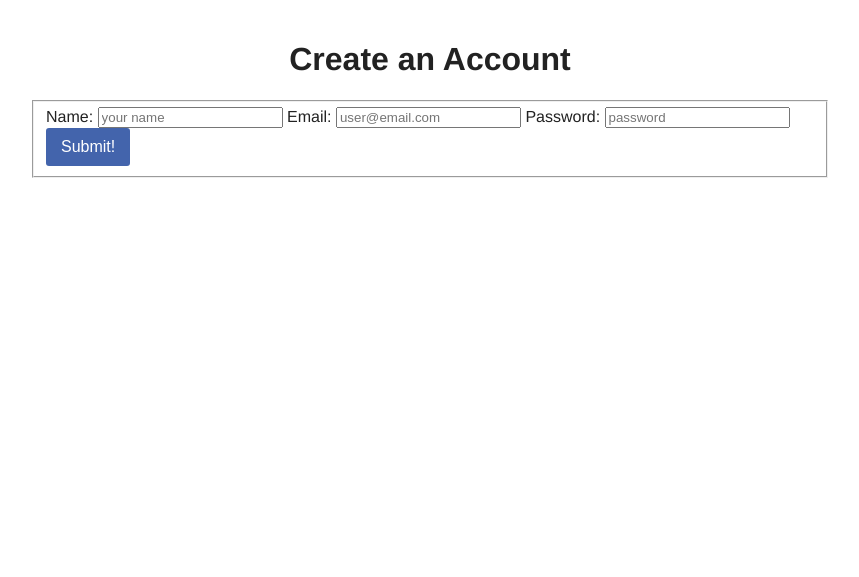
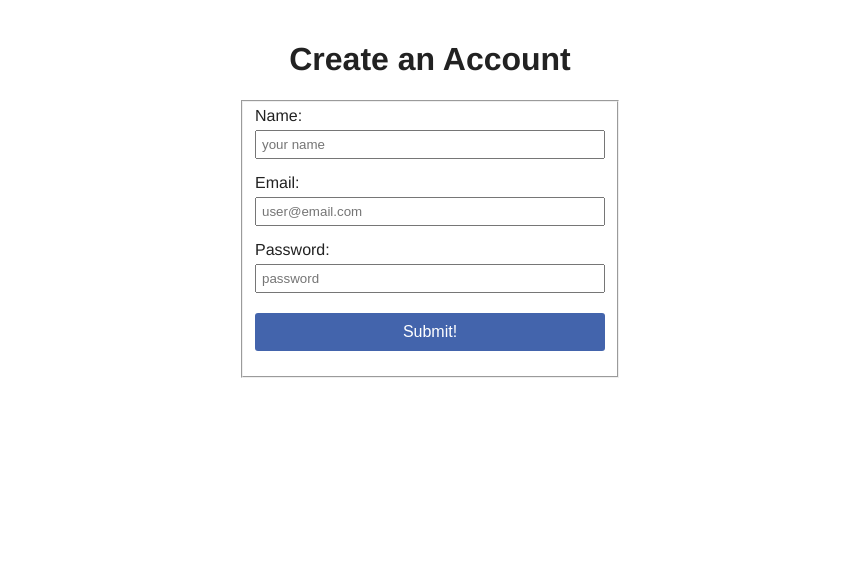
Before and after one commit to jewarner57/MakeOverflow, a Flask app: page /signup in a window 1280 px wide. Shown: the part 40-617 px from the top of the page, without its empty margins (210-1069 px from the left). Run offline with Flask 2, Linux system fonts and the light colour scheme; some libraries are stand-ins or nearby versions.

Commit message:
feat styled signup and login formsets

```diff
--- a/static/style.css
+++ b/static/style.css
@@ -16,13 +16,6 @@ main {
     margin: auto;
     margin-top: 20px;
     min-height: 100vh;
-}
-
-section {
-    width: 100%;
-    display: flex;
-    flex-direction: column;
-    align-items: center;
 }
 
 nav {
@@ -54,7 +47,6 @@ footer {
     display: flex;
     justify-content: center;
     align-items: center;
-    align-content: center;
     background-color: #4364ac;
     color: white;
     position: absolute;
@@ -72,16 +64,15 @@ a.nav, input.nav, form input.submit {
     font-size: 1em;
 }
 
-div#content {
-    width: 100%;
-    text-align: center;
+.form_container {
+    display: flex;
+    flex-direction: column;
+    width: 350px;
 }
 
-div#items {
-    display: flex;
-    justify-content: flex-start;
-    flex-wrap: wrap;
-    margin-top: 50px;
+input {
+    margin: 5px 0 15px 0;
+    padding: 5px;
 }
 
 .errorText {
--- a/templates/signup.html
+++ b/templates/signup.html
@@ -9,22 +9,19 @@
         <p class="errorText">{{message}}</p>
         {% endfor %}
         <fieldset>
-            <label>
-                Name:
-                <input type="text" name="name" value="" placeholder="your name" required="true">
-            </label>
+            <div class="form_container">
+                <label for="name">Name:</label>
+                <input type="text" id="name" name="name" value="" placeholder="your name" required="true">
 
-            <label>
-                Email:
-                <input type="email" name="email" value="" placeholder="user@email.com" required="true">
-            </label>
+                <label for="email">Email:</label>
+                <input type="email" id="email" name="email" value="" placeholder="user@email.com" required="true">
 
-            <label>
-                Password:
-                <input type="password" name="password" value="" placeholder="password" required="true">
-            </label>
 
-            <input type="submit" class="submit" value="Submit!">
+                <label for="password">Password:</label>
+                <input type="password" id="password" name="password" value="" placeholder="password" required="true">
+
+                <input type="submit" class="submit" value="Submit!">
+            </div>
         </fieldset>
     </form>
 </main>
```
Also changed, not shown: templates/login.html (+12 -13 lines).
